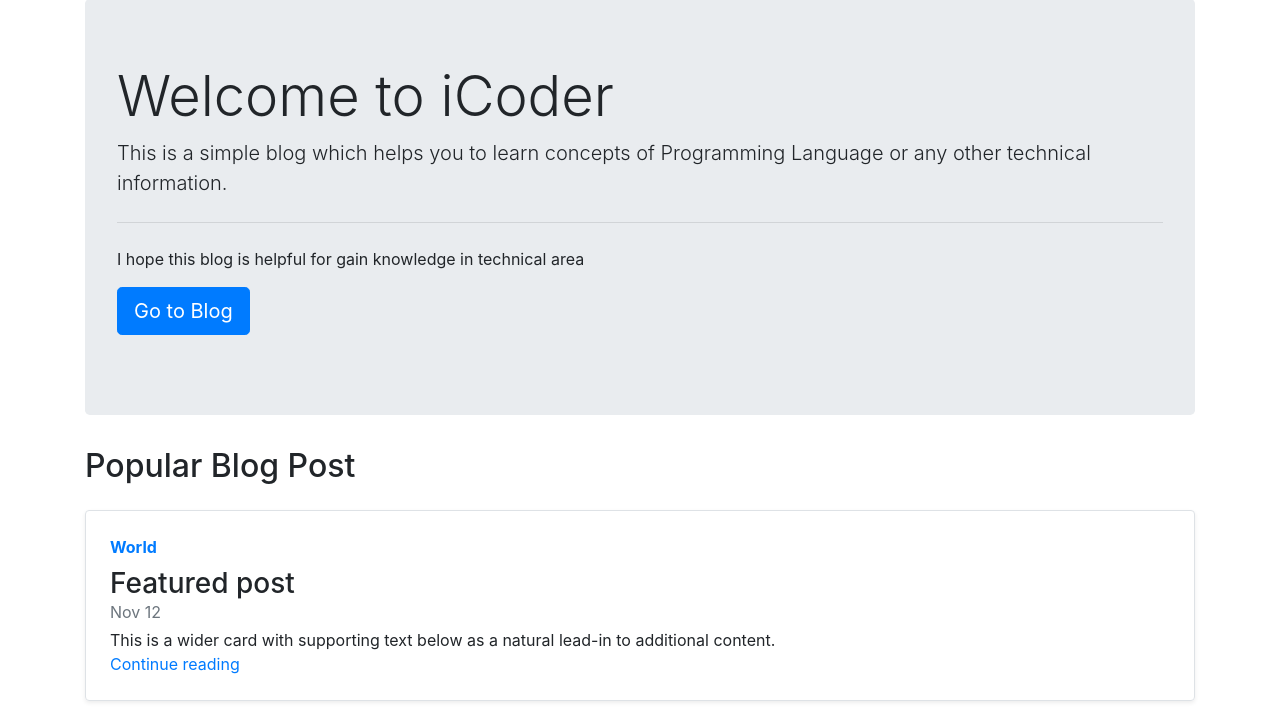
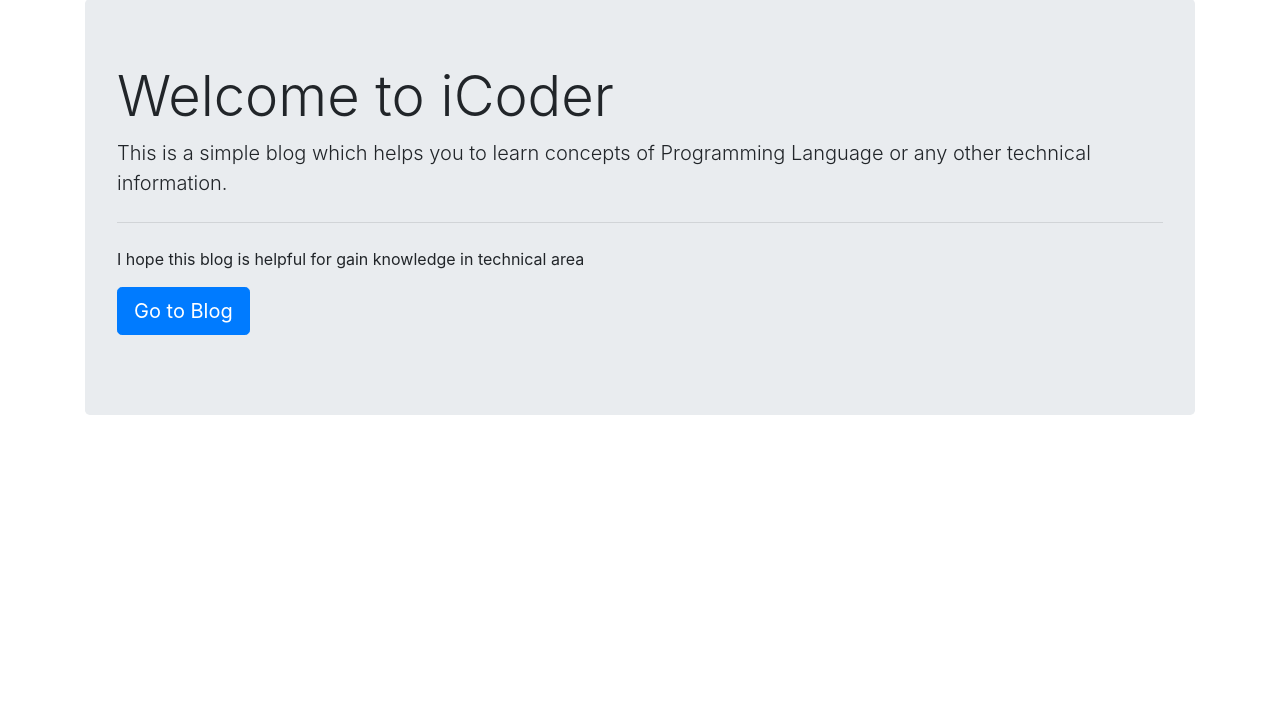
Before and after one commit to harshsharma27/Blog, a Django app: template templates/home/home.html in a window 1280 px wide. Shown: the part 73-800 px from the top of the page. Run offline with Django 3.2, Linux system fonts and the light colour scheme; the template is opened without the code that fills it, so the values that code supplies are empty; some libraries are stand-ins or nearby versions.

Commit message:
Update home.html

```diff
--- a/templates/home/home.html
+++ b/templates/home/home.html
@@ -14,20 +14,5 @@
 </div>
 </div>
 
-<div class="container">
-<h2>Popular Blog Post</h2>
-  <div class="row no-gutters border rounded overflow-hidden flex-md-row my-4 shadow-sm h-md-250 position-relative">
-      <div class="col p-4 d-flex flex-column position-static">
-          <strong class="d-inline-block mb-2 text-primary">World</strong>
-          <h3 class="mb-0">Featured post</h3>
-          <div class="mb-1 text-muted">Nov 12</div>
-          <p class="card-text mb-auto">This is a wider card with supporting text below as a natural lead-in to additional content.</p>
-          <a href="/blog" class="stretched-link">Continue reading</a>
-      </div>
-      <div class="col-auto d-none d-lg-block">
 
-      </div>
-
-  </div>
-</div>
 {% endblock body %}
```
